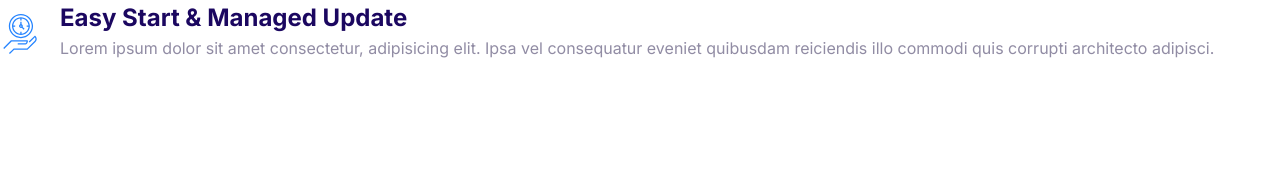
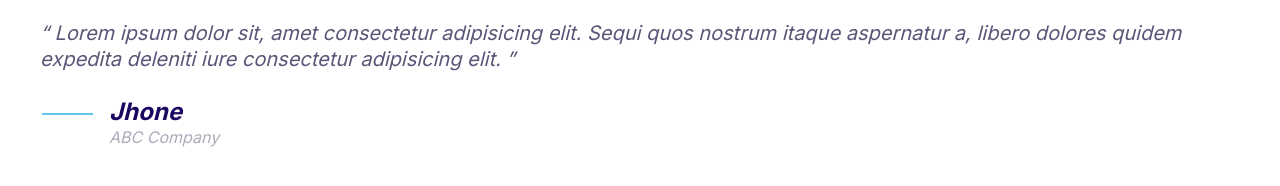
Before and after one commit to mohanadrashad/albukhaiti, a plain HTML site: page index.html in a window 1280 px wide. Drawn offline with Linux system fonts and the light colour scheme.

Commit message:
build quote component

```diff
--- a/css/stylesheet.css
+++ b/css/stylesheet.css
@@ -349,3 +349,49 @@ a {
 .media__image {
   margin-top: 0.9rem;
 }
+
+/* quote */ /* quote */
+.quote {
+  font-size: 1.9rem;
+  font-style: italic;
+  color: #5c5577;
+  line-height: 1.3;
+}
+.quote__author {
+  position: relative;
+  margin-bottom: 0;
+}
+.quote__sign::before {
+  content: open-quote;
+}
+.quote__sign::after {
+  content: close-quote;
+}
+.quote__author::before {
+  content: "";
+  width: 51px;
+  height: 2px;
+  position: absolute;
+  top: 17px;
+  left: -67px;
+  background: #63c3ef;
+}
+.company__name {
+  font-size: 1.25rem;
+  opacity: 0.5;
+}
+.quote__footer {
+  margin-left: 69px;
+}
+
+@media screen and (min-width: 1024px) {
+  .quote {
+    font-size: 1.25rem;
+  }
+  .quote__author {
+    font-size: 1.5rem;
+  }
+  .company__name {
+    font-size: 1rem;
+  }
+}
--- a/index.html
+++ b/index.html
@@ -16,20 +16,18 @@
   </head>
 
   <body>
-    <div class="media">
-      <div class="media__image">
-        <svg class="icon icon--primary">
-          <use xlink:href="images/sprite.svg#clock"></use>
-        </svg>
-      </div>
-      <div class="media__body">
-        <h3 class="media__title">Easy Start & Managed Update</h3>
-        <p>
-          Lorem ipsum dolor sit amet consectetur, adipisicing elit. Ipsa vel
-          consequatur eveniet quibusdam reiciendis illo commodi quis corrupti
-          architecto adipisci.
-        </p>
-      </div>
-    </div>
+    <blockquote class="quote">
+      <p class="quote__sign">
+        Lorem ipsum dolor sit, amet consectetur adipisicing elit. Sequi quos
+        nostrum itaque aspernatur a, libero dolores quidem expedita deleniti
+        iure consectetur adipisicing elit.
+      </p>
+      <footer>
+        <div class="quote__footer">
+          <h3 class="quote__author">Jhone</h3>
+          <p class="company__name">ABC Company</p>
+        </div>
+      </footer>
+    </blockquote>
   </body>
 </html>
```
